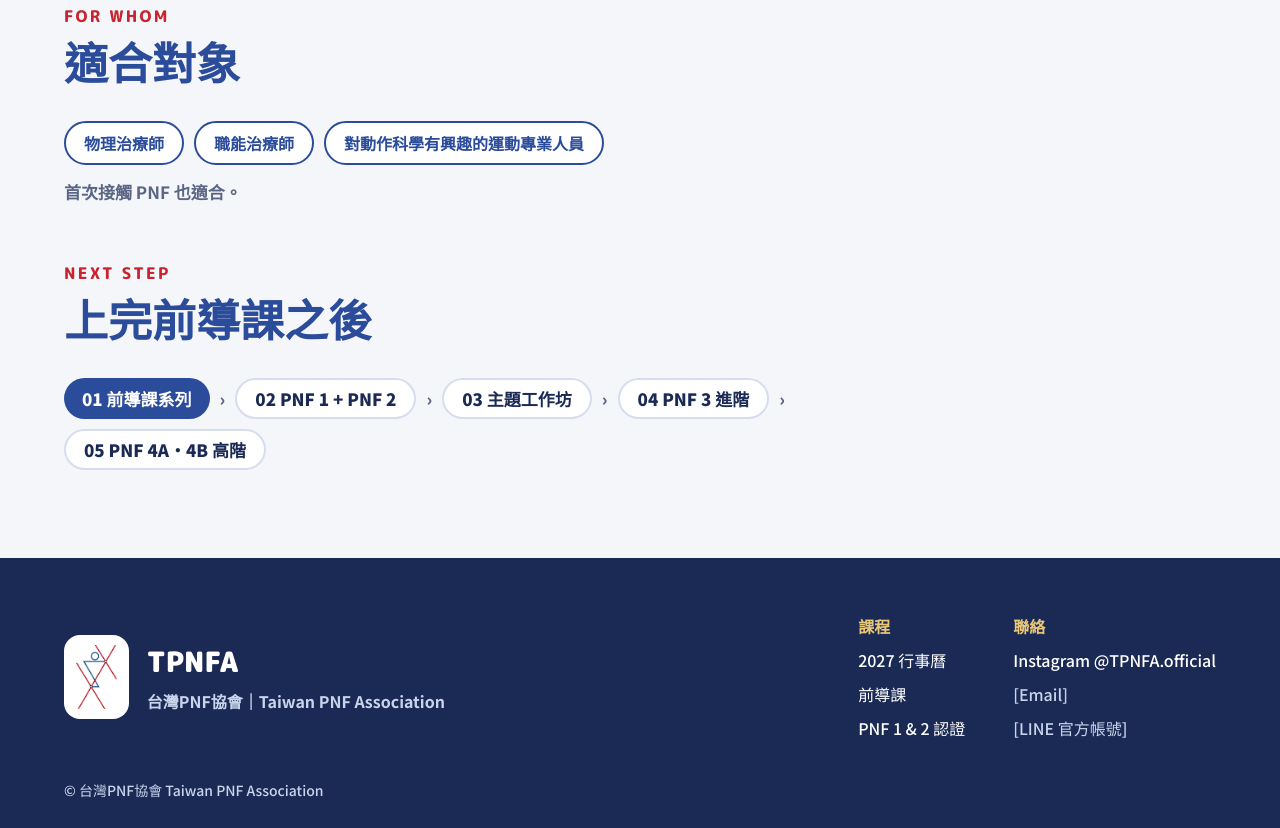
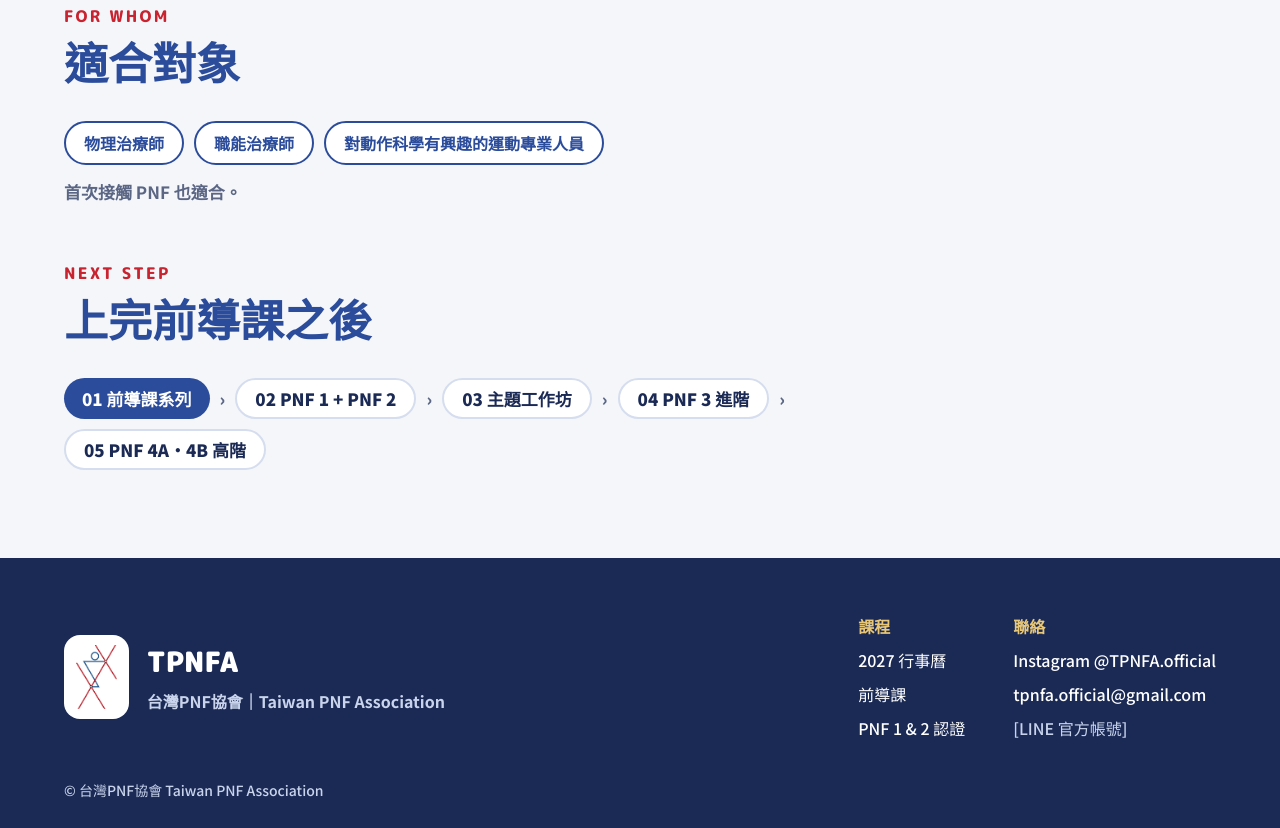
Before and after one commit to tpnfaofficial/tpnfa-website, a plain HTML site: page fundamentals.html in a window 1280 px wide. Shown: the part 1812-2640 px from the top of the page. Drawn offline with Linux system fonts and the light colour scheme.

Commit message:
Add contact email to footer
Co-Authored-By: Claude Opus 5.5 <noreply@anthropic.com>
Claude-Session: https://claude.ai/code/session_01K1eDmR1He1EdYfpH5Xdf8Z

```diff
--- a/fundamentals.html
+++ b/fundamentals.html
@@ -80,7 +80,7 @@ document.addEventListener('click',function(e){var a=e.target.closest('a');if(a&&
 <div style="display: flex; align-items: center; gap: 18px"><span style="background: #FFFFFF; border-radius: 16px; padding: 10px 12px; display: flex"><img src="assets/tpnfa-mark.png" alt="TPNFA" style="height: 64px; width: auto; display: block"></span><span style="display: flex; flex-direction: column; gap: 6px"><span style="font-family: 'M PLUS Rounded 1c', sans-serif; font-size: 28px; font-weight: 900">TPNFA</span><span style="font-size: 16px; font-weight: 700; color: #C9D4EC">台灣PNF協會｜Taiwan PNF Association</span></span></div>
 <div style="display: flex; flex-wrap: wrap; gap: 48px">
 <div style="display: flex; flex-direction: column; gap: 10px; font-size: 16px"><span style="font-weight: 900; color: #E8C878">課程</span><a href="#courses" style="color: #FFFFFF">2027 行事曆</a><a href="fundamentals.html" style="color: #FFFFFF">前導課</a><a href="#cert" style="color: #FFFFFF">PNF 1 &amp; 2 認證</a></div>
-<div style="display: flex; flex-direction: column; gap: 10px; font-size: 16px"><span style="font-weight: 900; color: #E8C878">聯絡</span><a href="https://www.instagram.com/tpnfa.official" style="color: #FFFFFF">Instagram @TPNFA.official</a><span style="color: #C9D4EC">[Email]</span><span style="color: #C9D4EC">[LINE 官方帳號]</span></div>
+<div style="display: flex; flex-direction: column; gap: 10px; font-size: 16px"><span style="font-weight: 900; color: #E8C878">聯絡</span><a href="https://www.instagram.com/tpnfa.official" style="color: #FFFFFF">Instagram @TPNFA.official</a><a href="mailto:tpnfa.official@gmail.com" style="color: #FFFFFF">tpnfa.official@gmail.com</a><span style="color: #C9D4EC">[LINE 官方帳號]</span></div>
 </div>
 </div>
 <div style="max-width: 1200px; margin: 0 auto; padding: 0 24px; box-sizing: border-box; padding-bottom: 28px; font-size: 14px; color: #C9D4EC">© 台灣PNF協會 Taiwan PNF Association</div>
```
Also changed, not shown: index.html (+1 -1 lines).
